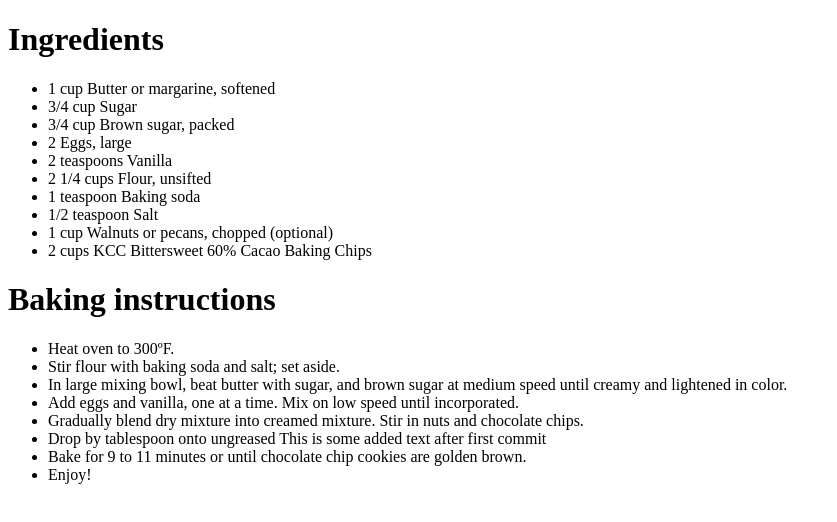
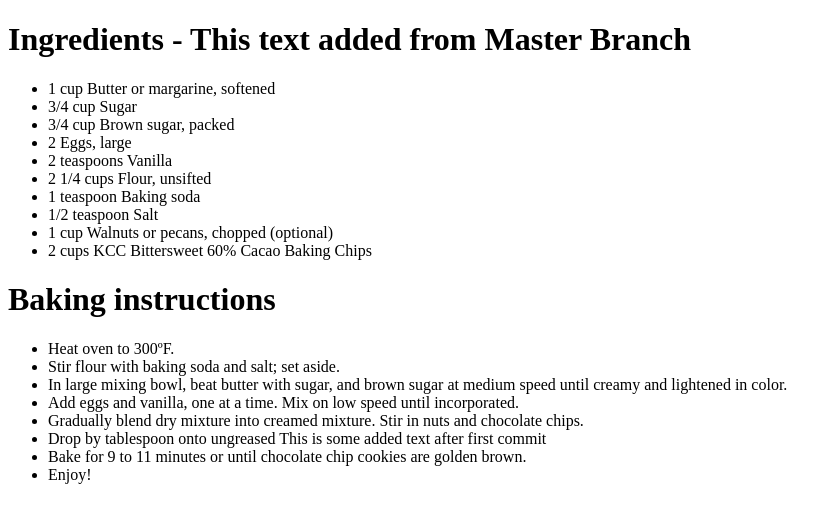
Before and after one commit to skm08/test-repo-kevin, a plain HTML site: page secret recipe.htm in a window 1280 px wide. Shown: the whole page, without its empty margins (0-837 px from the left). Drawn offline with Linux system fonts and the light colour scheme.

Commit message:
added text on line 4 from Master Branch

```diff
--- a/secret recipe.htm
+++ b/secret recipe.htm
@@ -1,7 +1,7 @@
 <!DOCTYPE html>
 <html>
   <body>
-    <h1>Ingredients</h1>
+    <h1>Ingredients - This text added from Master Branch</h1>
     <ul>
       <li>1 cup Butter or margarine, softened</li>
       <li>3/4 cup Sugar</li>
```
